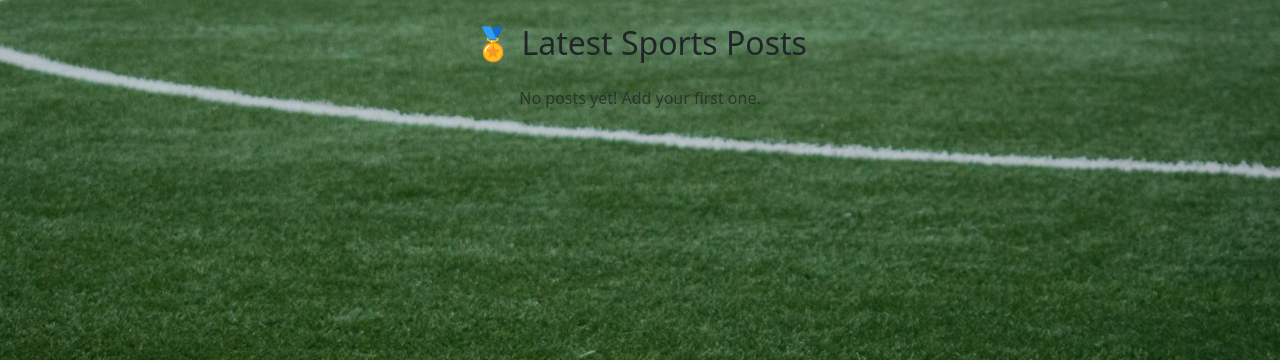
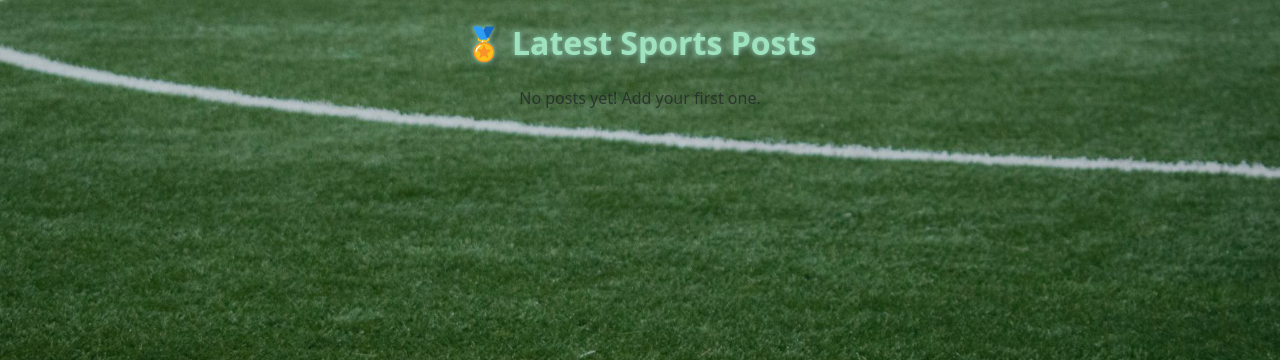
Before and after one commit to Saktheeswaran7103/Sports-Blog, a Django app: page / in a window 1280 px wide. Shown: the part 60-420 px from the top of the page. Run offline with Django 5.2, Linux system fonts and the light colour scheme; data that the repository does not hold is empty.

```diff
--- a/blog/static/blog/css/style.css
+++ b/blog/static/blog/css/style.css
@@ -22,3 +22,18 @@ body {
     background-position: center;  /* centers the image */
     background-color: #f8f9fa;    /* fallback color */
 }
+.latest-heading {
+    color: #9FE2BF;
+    font-weight: 800;
+    font-size: 2rem;
+    text-shadow:
+        0 0 5px rgba(159, 226, 191, 0.8),
+        0 0 10px rgba(159, 226, 191, 0.6),
+        2px 2px 8px rgba(0, 0, 0, 0.7);
+}
+
+
+.latest-heading:hover {
+    transform: scale(1.05);
+    transition: all 0.3s ease-in-out;
+}
--- a/blog/templates/blog/post_list.html
+++ b/blog/templates/blog/post_list.html
@@ -1,6 +1,6 @@
 {% extends 'blog/base.html' %}
 {% block content %}
-<h2 class="text-center mb-4">🏅 Latest Sports Posts</h2>
+<h2 class="text-center mb-4 latest-heading">🏅 Latest Sports Posts</h2>
 
 <div class="row">
   {% for post in posts %}
```
